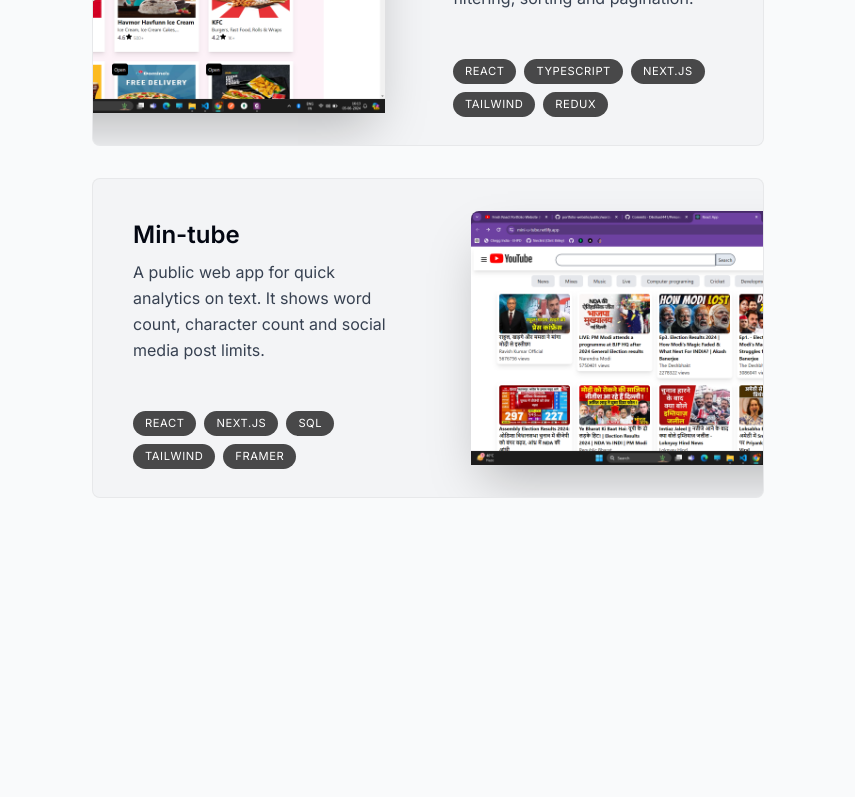
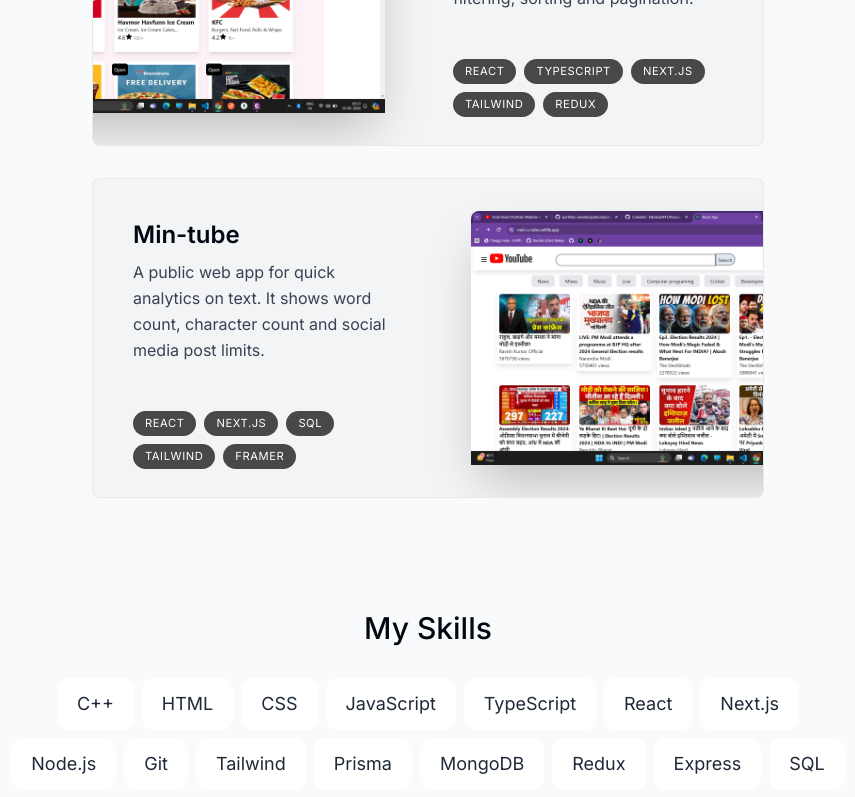
Before and after one commit to Dikshant441/Personal-Portfolio, a Next.js app: page / in a window 1280 px wide. Shown: the part 2000-2797 px from the top of the page, without its empty margins (212-1067 px from the left). Built offline with nearby package versions, Linux system fonts and the light colour scheme.

Commit message:
skills components created with pop up motion

```diff
--- a/app/page.tsx
+++ b/app/page.tsx
@@ -2,6 +2,7 @@
 import Intro from "@/components/Intro";
 import Projects from "@/components/Projects";
 import SectionDivider from "@/components/Section-divider";
+import Skills from "@/components/Skills";
 
 
 export default function Home() {
@@ -11,6 +12,7 @@
       <SectionDivider/>
       <About/>
       <Projects/>
+      <Skills/>
 
     </main>
   )
--- /dev/null
+++ b/components/Skills.tsx
@@ -0,0 +1,52 @@
+"use client";
+
+import React from "react";
+import SectionHeading from "./Section-heading";
+import { skillsData } from "@/lib/data";
+import { useSectionView } from "@/lib/hooks";
+import { motion } from "framer-motion";
+
+const fadeInAnimationVariants = {
+  initial: {
+    opacity: 0,
+    y: 100,
+  },
+  animate: (index: number) => ({
+    opacity: 1,
+    y: 0,
+    transition: {
+      delay: 0.05 * index,
+    },
+  }),
+};
+
+export default function Skills() {
+  const { ref } = useSectionView("Skills");
+
+  return (
+    <section
+      id="skills"
+      ref={ref}
+      className="mb-28 max-w-[53rem] scroll-mt-28 text-center sm:mb-40"
+    >
+      <SectionHeading>My skills</SectionHeading>
+      <ul className="flex flex-wrap justify-center gap-2 text-lg text-gray-800">
+        {skillsData.map((skill, index) => (
+          <motion.li
+            className="bg-white borderBlack rounded-xl px-5 py-3"
+            key={index}
+            variants={fadeInAnimationVariants}
+            initial="initial"
+            whileInView="animate"
+            viewport={{
+              once: true,
+            }}
+            custom={index}
+          >
+            {skill}
+          </motion.li>
+        ))}
+      </ul>
+    </section>
+  );
+}
--- a/lib/data.ts
+++ b/lib/data.ts
@@ -86,6 +86,7 @@
 ] as const;
 
 export const skillsData = [
+  "C++",
   "HTML",
   "CSS",
   "JavaScript",
@@ -99,4 +100,7 @@
   "MongoDB",
   "Redux",
   "Express",
+  "SQL",
+  "Postman",
+  "Framer Motion"
 ] as const;
--- a/package.json
+++ b/package.json
@@ -25,6 +25,7 @@
     "react-icons": "^5.2.1",
     "react-intersection-observer": "^9.10.3",
     "tailwindcss": "3.4.3",
-    "typescript": "5.4.5"
+    "typescript": "5.4.5",
+    "vertical-timeline-component-react": "^3.0.1"
   }
 }
```
Also changed, not shown: components/Experience.tsx (added), 2 other files (tests, documents, lock files or other folders).
